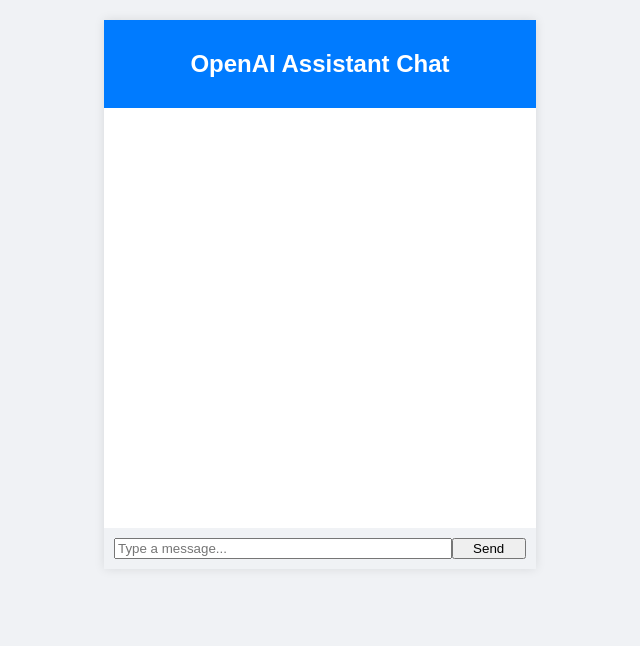
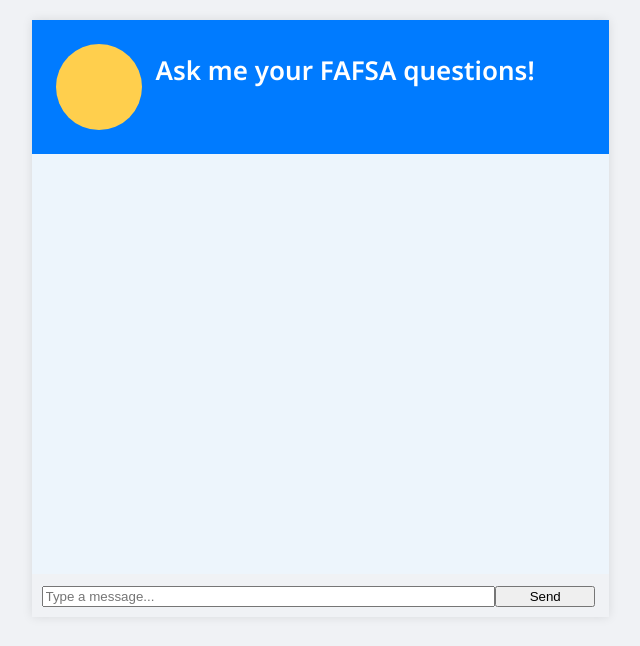
Before and after one commit to williamzebrowskI/assistant-api, a React app in the folder widget/: page / in a window 1280 px wide. Shown: the top 646 px of the page, without its empty margins (320-960 px from the left). Built offline with nearby package versions, Linux system fonts and the light colour scheme; the HTML template or start-up script is replaced by a standard one.

Commit message:
initial widget styling

```diff
--- a/widget/demo/src/styles.css
+++ b/widget/demo/src/styles.css
@@ -6,6 +6,6 @@
 }
 
 .widget__wrapper {
-    max-width: 432px;
+    max-width: 577px;
     margin: 0 auto;
 }
--- a/widget/src/Widget.js
+++ b/widget/src/Widget.js
@@ -9,6 +9,9 @@
     const [question, setQuestion] = useState("");
     const [messages, setMessages] = useState([]);
     const chatBodyRef = useRef(null);
+
+    console.log(question, 'question')
+    console.log(messages, 'messages')
 
     useEffect(() => {
         setWyattCookies();
@@ -70,11 +73,16 @@
     return (
         <div className="chat-container">
             <div className="chat-header">
-                <h2>OpenAI Assistant Chat</h2>
+                <div className="chat-header__icon">
+                    {/* TODO: PLACEHOLDER FOR WYATT ICON */}
+                </div>
+                <div className='chat-header__text-wrapper'>
+                    <h2>Ask me your FAFSA questions!</h2>
+                </div>
             </div>
             <div className="chat-body" ref={chatBodyRef}>
                 {messages.map((msg, i) => (
-                    <div key={i} className={msg.sender === "user" ? "message-user" : "message-assistant"}>
+                    <div key={i} className={'message ' + (msg.sender === "user" ? "message-user" : "message-assistant")}>
                         <p>{msg.message}</p>
                     </div>
                 ))}
--- a/widget/src/styles.css
+++ b/widget/src/styles.css
@@ -1,18 +1,40 @@
+@import url('https://fonts.googleapis.com/css2?family=Noto+Sans:ital,wght@0,100;0,200;0,300;0,400;0,500;0,600;0,700;0,800;0,900;1,100;1,200;1,300;1,400;1,500;1,600;1,700;1,800;1,900&display=swap');
+@import url('https://fonts.googleapis.com/css2?family=Noto+Sans:ital,wght@0,100;0,200;0,300;0,400;0,500;0,600;0,700;0,800;0,900;1,100;1,200;1,300;1,400;1,500;1,600;1,700;1,800;1,900&family=Roboto:ital,wght@0,100;0,300;0,400;0,500;0,700;0,900;1,100;1,300;1,400;1,500;1,700;1,900&display=swap');
+
 .chat-container {
     width: 100%;
+    height: 100%;
     margin: 20px auto;
     box-shadow: 0 0 10px rgba(0, 0, 0, 0.1);
+    font-family: "Noto Sans", sans-serif !important;
 }
 
 .chat-header {
     background-color: #007bff;
     color: #ffffff;
-    padding: 10px;
-    text-align: center;
+    display: flex;
+    align-content: center;
+    gap: 14px;
+    padding: 24px;
+}
+
+.chat-header h2 {
+    font-family: "NotoSans-SemiBold", "Noto Sans", sans-serif;
+    font-size: 26px;
+    line-height: 52px;
+    font-weight: 600;
+    margin: 0;
+}
+
+.chat-header .chat-header__icon {
+    min-width: 86px;
+    height: 86px;
+    background-color: #FFCF4D;
+    border-radius: 100%;
 }
 
 .chat-body {
-    background-color: #ffffff;
+    background-color: #EDF5FC;
     padding: 10px;
     height: 400px;
     overflow-y: auto;
@@ -25,6 +47,8 @@
 
 .message {
     margin-bottom: 15px;
+    border-radius: 45px;
+    background-color: #FFFFFF;
 }
 
 .user-message {
```
